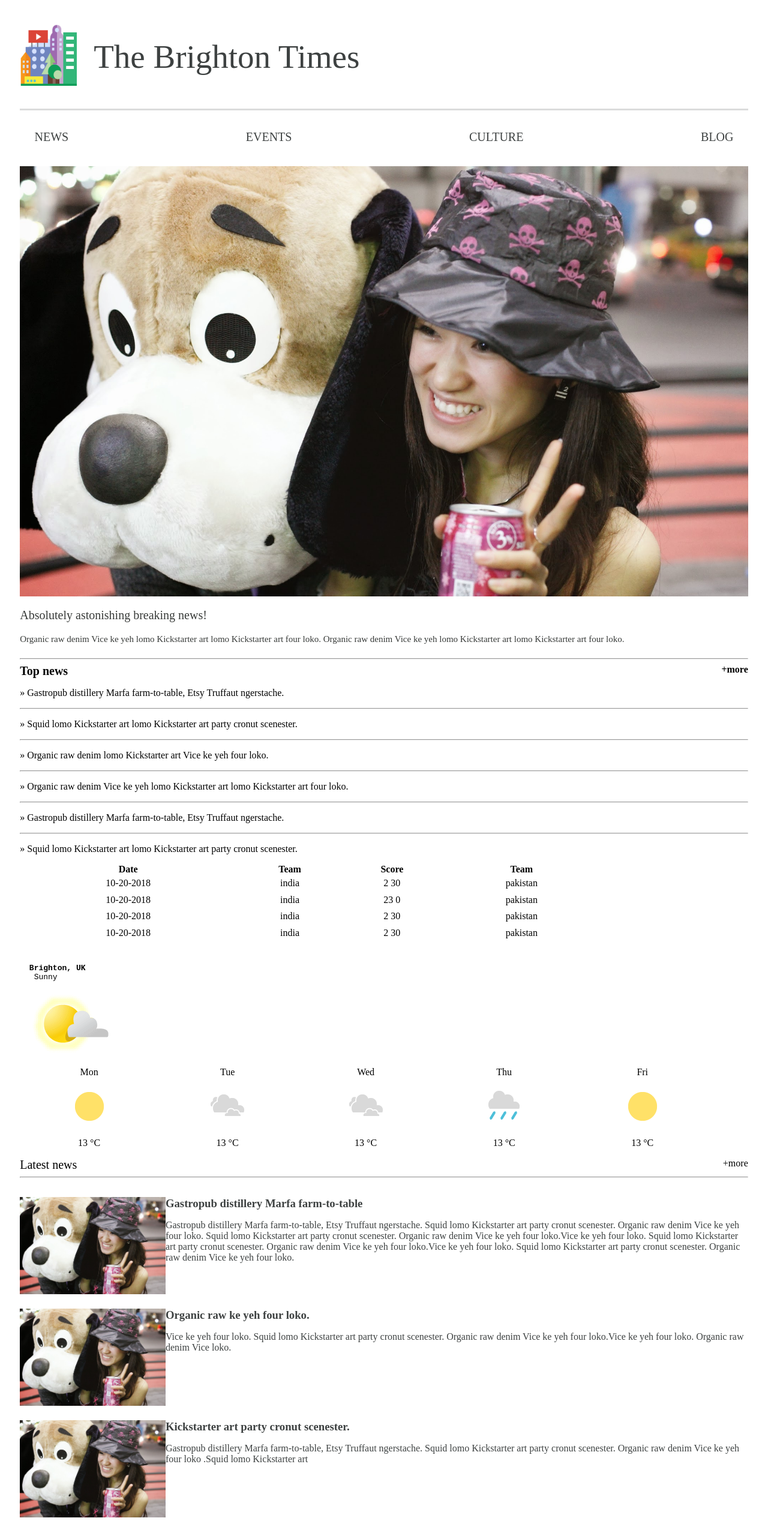
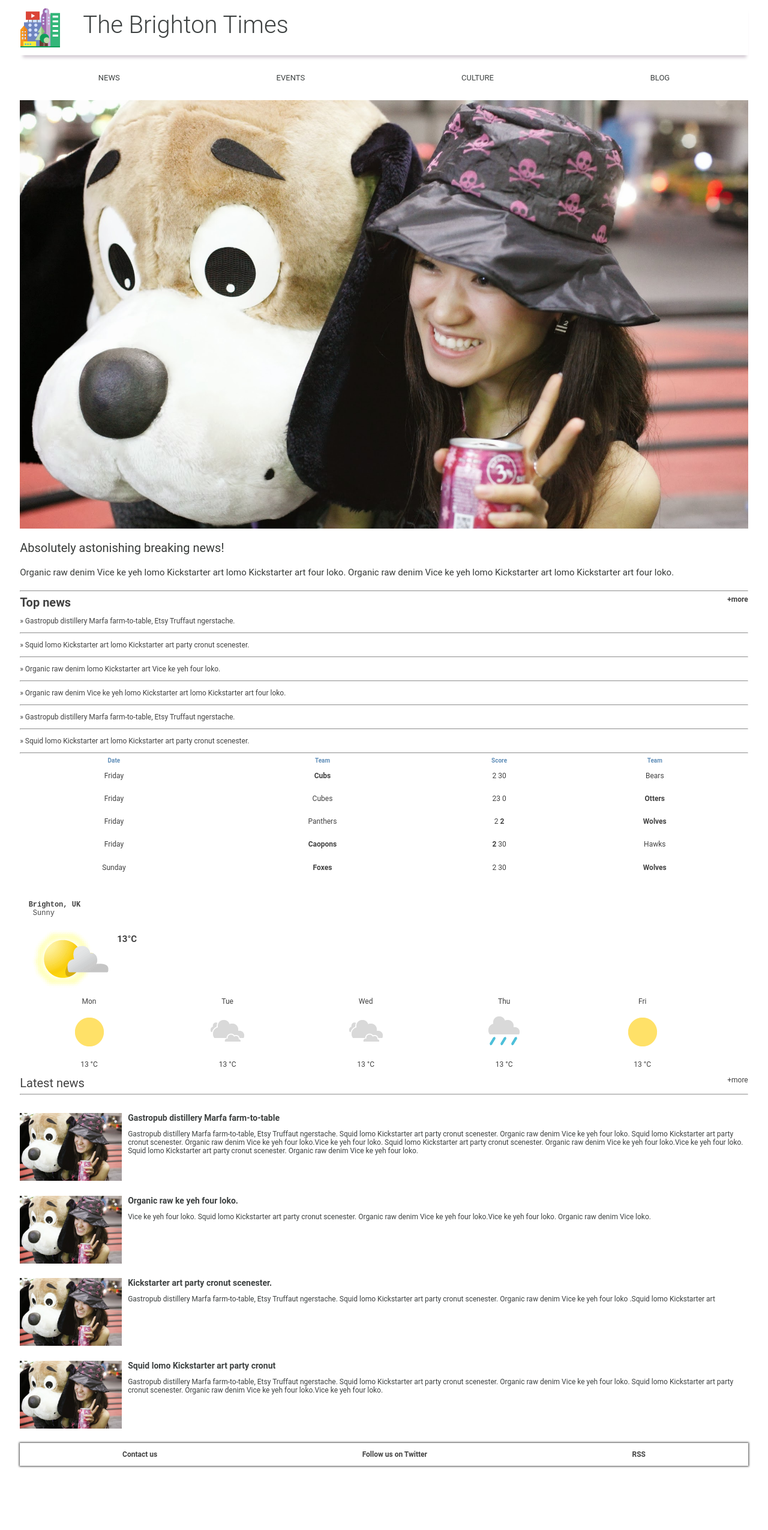
Before and after one commit to Rohitsaini0444/News-Website-static, a plain HTML site: page index.html in a window 1280 px wide. Shown: the top 2550 px of the page at 60% size. After the commit the page ends 2451 px from the top, so only its background shows below. Drawn offline with Linux system fonts and the light colour scheme.

Commit message:
made changes after 1st review

```diff
--- a/index.html
+++ b/index.html
@@ -17,14 +17,15 @@
         <div>
           <img src="images/city.png" class="logo-img">
         </div>
-        <div class="main-heading">
-          <p>The Brighton Times<p>
+        <div class="logo-heading">
+          <h1>The Brighton Times</h1>
+
         </div>
         <div class="menu-button">
           <img src="images/menu.svg">
         </div>
       </div>
-      <nav class="menu">
+      <nav class="menu-bar">
 
         <div>NEWS</div>
         <div>EVENTS</div>
@@ -33,11 +34,11 @@
 
       </nav>
     </header>
-    <section class="top-section">
-      <div class="div-img">
+    <section class="top-news-section">
+      <div class="top-news-section-img">
         <img src="images/dog.jpg" class="img-dog">
       </div>
-      <div class="div-heading">
+      <div class="top-news-section-heading">
         <p style="font-size:20px;">Absolutely astonishing breaking news!</p>
         <p style="font-size:15px;">Organic raw denim Vice ke yeh lomo Kickstarter art lomo Kickstarter art four loko. Organic raw denim Vice ke yeh
           lomo Kickstarter art lomo Kickstarter art four loko.</p>
@@ -63,8 +64,8 @@
       <p>» Gastropub distillery Marfa farm-to-table, Etsy Truffaut ngerstache.</p>
       <hr>
       <p>» Squid lomo Kickstarter art lomo Kickstarter art party cronut scenester.</p>
-
-      <table cellspacing="0" cellpadding="0" class="data-table" id="tt">
+      <hr>
+      <table cellspacing="0" cellpadding="0" class="data-table">
         <tr class="table-heading">
           <th>Date</th>
           <th>Team</th>
@@ -72,28 +73,49 @@
           <th>Team</th>
         </tr>
         <tr>
-          <td>10-20-2018</td>
-          <td>india</td>
+          <td>Friday</td>
+          <td>
+            <b>Cubs</b>
+          </td>
           <td>2 30</td>
-          <td>pakistan</td>
+          <td>Bears</td>
         </tr>
         <tr>
-          <td>10-20-2018</td>
-          <td>india</td>
+          <td>Friday</td>
+          <td>Cubes</td>
           <td>23 0</td>
-          <td>pakistan</td>
+          <td>
+            <b>Otters</b>
+          </td>
         </tr>
         <tr>
-          <td>10-20-2018</td>
-          <td>india</td>
-          <td>2 30</td>
-          <td>pakistan</td>
+          <td>Friday</td>
+          <td>Panthers</td>
+          <td>2
+            <b>2</b>
+          </td>
+          <td>
+            <b>Wolves</b>
+          </td>
         </tr>
         <tr>
-          <td>10-20-2018</td>
-          <td>india</td>
+          <td>Friday</td>
+          <td>
+            <b>Caopons</b>
+          </td>
+          <td>
+            <b>2</b> 30</td>
+          <td>Hawks</td>
+        </tr>
+        <tr>
+          <td>Sunday</td>
+          <td>
+            <b>Foxes</b>
+          </td>
           <td>2 30</td>
-          <td>pakistan</td>
+          <td>
+            <b>Wolves</b>
+          </td>
         </tr>
 
       </table>
@@ -104,7 +126,14 @@
           <pre><strong>  Brighton, UK</strong>
    Sunny</pre>
         </span>
+        <div class="today-weather">
           <img src="images/weather.png">
+          <span>
+            <b>
+              <p>13°C</p>
+            </b>
+          </span>
+        </div>
       </div>
 
       <div class="weather-table">
@@ -141,7 +170,7 @@
 
 
     </section>
-    <section class="last-section">
+    <section class="latest-news-section">
 
 
 
@@ -150,7 +179,7 @@
         <span style="float:right;">+more</span>
         <hr> </div>
       <article>
-        <div class="last-section-img">
+        <div class="latest-news-section-img">
           <img src="images/dog.jpg"> </div>
         <div>
           <h3>Gastropub distillery Marfa farm-to-table</h3>
@@ -162,8 +191,8 @@
         </div>
       </article>
       <article>
-        <div class="last-section-img">
-          <img src="images/dog.jpg" >
+        <div class="latest-news-section-img">
+          <img src="images/dog.jpg">
         </div>
         <div>
           <h3>Organic raw ke yeh four loko.</h3>
@@ -173,7 +202,7 @@
         </div>
       </article>
       <article>
-        <div class="last-section-img">
+        <div class="latest-news-section-img">
           <img src="images/dog.jpg"> </div>
         <div>
           <h3>Kickstarter art party cronut scenester.</h3>
@@ -183,7 +212,7 @@
       </article>
 
       <article>
-        <div class="last-section-img">
+        <div class="latest-news-section-img">
           <img src="images/dog.jpg">
         </div>
         <div>
--- a/news.css
+++ b/news.css
@@ -1,3 +1,8 @@
+body{
+    font-family: Roboto;
+    font-size: 12px;
+    color: #424242;
+}
 .main-container{
    margin-left:2%;
    margin-right:2%;
@@ -10,23 +15,24 @@
 .logo{
     width: 100%;
     height:auto;
-    box-shadow: 0px 3px 0px 0px #dbdcdc;
+    box-shadow: 1px 8px 5px -4px rgba(212,204,212,1);
     display: flex;
-}  .logo-img img{
+}
+
+.logo-img{
+    width:70px;
+    margin-top:10px;
+}
+.logo-img img{
     width: 100%;
 }
-.logo-img{
 
-    height: 60%;
-    width:80%;
-    margin-bottom: 2%;
-    margin-top: 25%;
-}
-
-.main-heading
-{
-    font-size: 55px;
+.logo-heading h1{
+    font-size: 40px;
+    font-weight: 300;
     color: #3d4141;
+    margin-left: 35px;
+    margin-top: 10px;
 
 
 }
@@ -38,41 +44,36 @@
 .menu-button img{
     width: 30px;
     height:40px;
-} /*
-
-.menu div{
-    flex: 4;
-margin-left:15%;
-} */
-.menu{
+}
+.menu-bar{
     display: flex;
-    justify-content:space-between;
-    font-size: 20px;
+    justify-content:space-around;
+    font-size: 13px;
     color: #3d4141;
-    margin-top:3%;
-   padding-left:2%;
-   padding-right:2%;
+    margin-top:30px;
+    margin-bottom:30px;
 
 }
 
-.top-section{
+.top-news-section{
 
     display: inline;
     border: solid initial;
     position: relative;
-margin-top: 3%;
 }
-.img-dog{
+
+.top-news-section-img img{
     width: 100%;
+
     box-shadow: 0.5px 0.5px 0.5px 0.5px initial ;
     position: relative;
     }
 
-.div-heading{
+.top-news-section-heading{
     position: absolute;
     bottom:0%;
     width: 100%;
-    padding: 0%;
+    max-height:40%;
     color: rgb(55, 58, 56);
     background-color: #fff;
 
@@ -81,20 +82,32 @@ margin-top: 3%;
 
 
 
-table{
+.data-table{
 
-  width:80%;
+    width:100%;
     text-align:center;
     margin-bottom:2%;
-
+}
+.table-heading{
+    color:rgb(97, 143, 185);
+    font-size: 10px;
 
 
   }
 table td {
+    padding:1%;
     margin: 0px;
-    padding: 0.3em;
 
-} .weather-table{
+}
+
+
+.today-weather{
+    display: flex;
+    font-size: 15px;
+    width:80%;
+
+}
+.weather-table{
     display: flex;
     justify-content: space-around;
     text-align:center;
@@ -102,31 +115,35 @@ table td {
 }
 
 
-.last-section{
+.latest-news-section{
 
     display:flex;
     flex-direction: column;
 }
 
-.last-section article{
+.latest-news-section article{
 
     margin-top:2%;
     color: #3d4141;
 
 }
+.logo-img{
+    margin-top:5%;
+}
 
-.last-section-img {
+.latest-news-section-img {
 
     width: 20%;
-    margin-right:1%;
+
 }
 
-.last-section-img img{
+.latest-news-section-img img{
     float:left;
-    width: 100%;
+    width: 70%;
+    margin-right:10px;
 
 }
-.last-section h3{
+.latest-news-section h3{
             margin:0%;
 }
 
@@ -139,14 +156,12 @@ footer
      padding-top: 1%;
      padding-bottom: 1%;
      font-weight: bold;
-
      box-shadow: 0px 0px 3px 1px;
-
      justify-content: space-around;
 }
 
 
- @media screen and (max-width:600px) and (min-width:461px)
+ @media screen and (max-width:600px) and (min-width:500px)
 {    .main-container{
       flex-direction: row;
       flex-flow: row wrap;
@@ -157,32 +172,24 @@ header{
       width: 100%;
 
 }
-.top-section{
+.top-news-section{
       order:2;
       width: 60%;
 
-}      .main-heading
-{
-
-    font-size: 35px;
-    margin-top: -5%;
-
-}
-.main-heading img{
-    margin-top: 10%;
-    height: 70%;
-    width: 60%;
-    margin-bottom: 1%;
 }
 
 .data-table tr:nth-child(odd){
        background-color: rgb(196, 206, 218);
     }
 .table-heading{
-        background-color:rgb(142, 179, 214);
-        font-size: 15px;
+        font-size: 13px;
+        height:25px;
+
       }
-     .div-heading{
+.table-heading th{
+        background-color: #466286;
+    }
+.top-news-section-heading{
         max-height: 40%;
         overflow: hidden;
         color:white;
@@ -190,22 +197,31 @@ header{
 
 
       }
-      .div-heading p{
+.top-news-section-heading p{
         margin:0px;
     }
 
 
 .weather-section{
         order:3;
-          width: 40%;
+        width: 39%;
         font-size: 10px;
+        border-top: solid #e2e6e8 1px;
     }
+.weather-table div{
+        width: 25%;
 
+    }
+.weather-section img{
+
+        width: 100%;
+
+  }
 .news-section{
         order:4;
         width: 100%;
     }
-    .last-section{
+.latest-news-section{
         order:5;
         width: 100%;
     }
@@ -222,22 +238,29 @@ header{
     }
 }
 
-@media screen and (max-width:460px) and (min-width:200px)
-{  .main-heading{
-    font-size: 25px;
-    margin-top: -4%;
-    margin-left: -10%;
+@media screen and (max-width:499px) and (min-width:100px)
+{
+.logo-img{
+    width:35px;
+    height:50px;
 
 }
-   .logo-img {
+.logo-heading h1{
+    font-size: 20px;
+    margin-left: 20px;
+    margin-top: 15px;
 
-    margin: 0%;
-    height: 60%;
-    width: 40%;
-    margin-bottom: 0%;
-    margin-top:0%;
+
 }
-    .div-heading{
+.menu-button{
+    position: absolute;
+    right: 2%;
+    display: initial;
+    margin-left: 13%;
+
+}
+
+.top-news-section-heading{
     background:rgba(15, 20, 19, 0.534);
     max-height: 40%;
     overflow: hidden;
@@ -245,14 +268,19 @@ header{
 
 
     }
+.data-table tr:nth-child(odd){
+        background-color: rgb(196, 206, 218);
+     }
+.table-heading{
+          font-size: 13px;
+         height:20px;
 
-    .menu-button{
-        display: initial;
-        margin-left: 13%;
+       }
+ th{
+     background-color: #466286;
  }
 
-
-.menu{
+.menu-bar{
     display: none;
 }
 }
```
Lines whose indentation alone changed are shown as unchanged.
